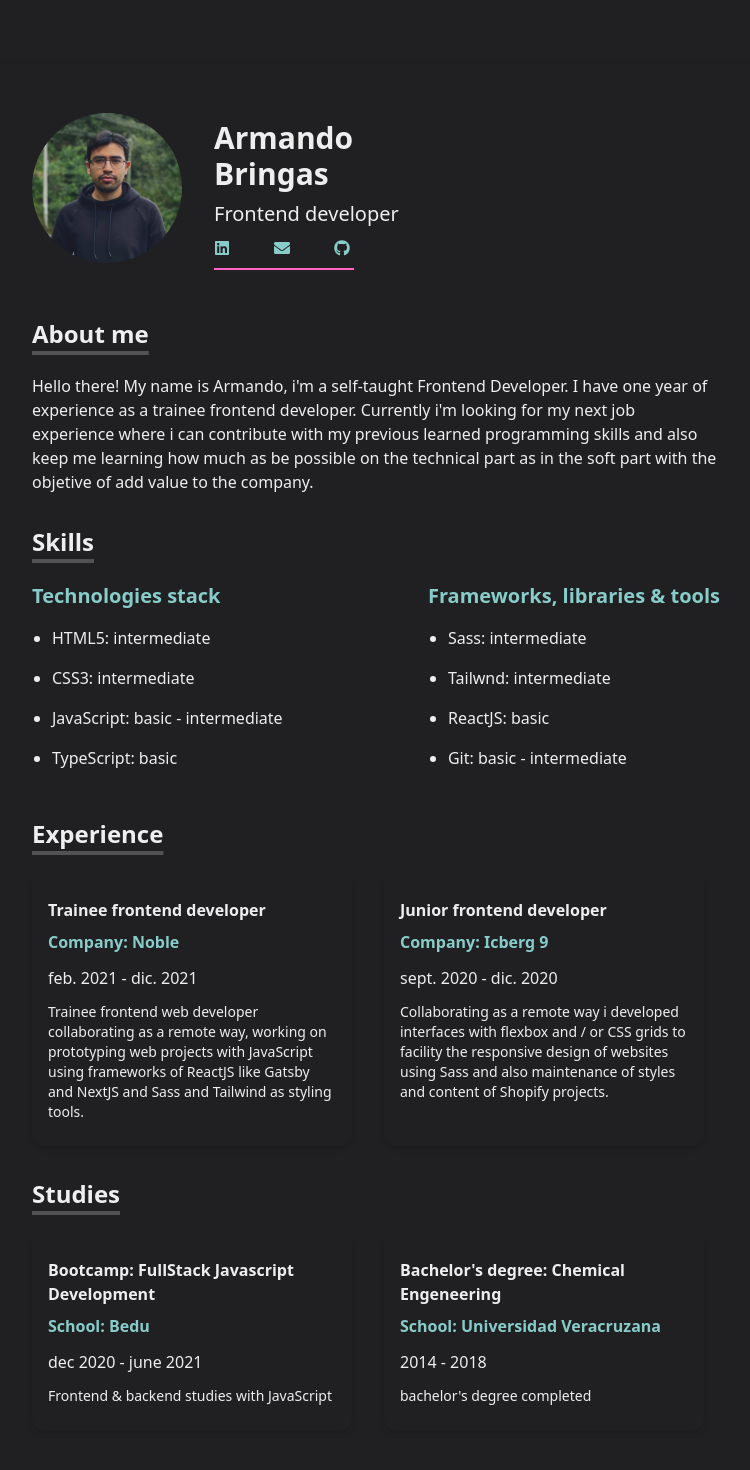
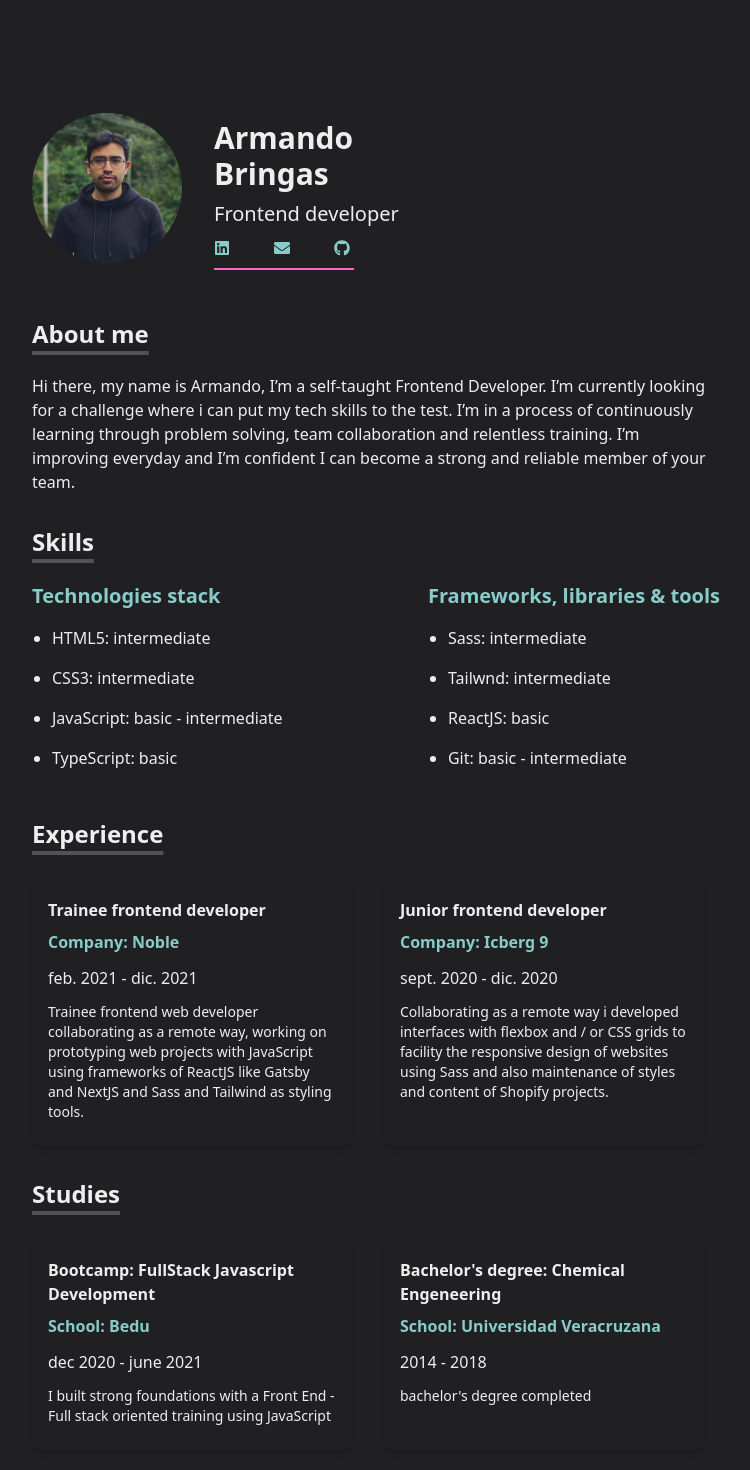
Before and after one commit to armandopbringas/armandopbringas.dev, a Next.js app: page / in a window 1280 px wide. Shown: the top 1470 px of the page, without its empty margins (264-1014 px from the left). Built offline with nearby package versions, Linux system fonts and the light colour scheme.

Commit message:
change profile desscription content and bootcamp education description

```diff
--- a/content/education.content.js
+++ b/content/education.content.js
@@ -3,7 +3,7 @@ const studies = [
     degree: "Bootcamp: FullStack Javascript Development",
     school: "School: Bedu",
     date: "dec 2020 - june 2021",
-    bootcamDescription: "Frontend & backend studies with JavaScript",
+    bootcamDescription: "I built strong foundations with a Front End - Full stack oriented training using JavaScript",
   },
   {
     degree: "Bachelor's degree: Chemical Engeneering",
--- a/content/profile-card.content.js
+++ b/content/profile-card.content.js
@@ -1,12 +1,11 @@
 const profileCardContent = {
   aboutMyName: "Armando Bringas",
   aboutRoll: "Frontend developer",
-  aboutMeText: `Hello there! My name is Armando, i'm a self-taught
-    Frontend Developer. I have one year of experience as a trainee
-    frontend developer. Currently i'm looking for my next job experience
-    where i can contribute with my previous learned programming skills and
-    also keep me learning how much as be possible on the technical part as
-    in the soft part with the objetive of add value to the company.`
+  aboutMeText: `Hi there, my name is Armando, I’m a self-taught Frontend Developer.
+  I’m currently looking for a challenge where i can put my tech skills to the test.
+  I’m in a process of continuously learning through problem solving, team collaboration
+  and relentless training. I’m improving everyday and I’m confident I can become a strong
+  and reliable member of your team.`
 }
 
 export default profileCardContent
```
